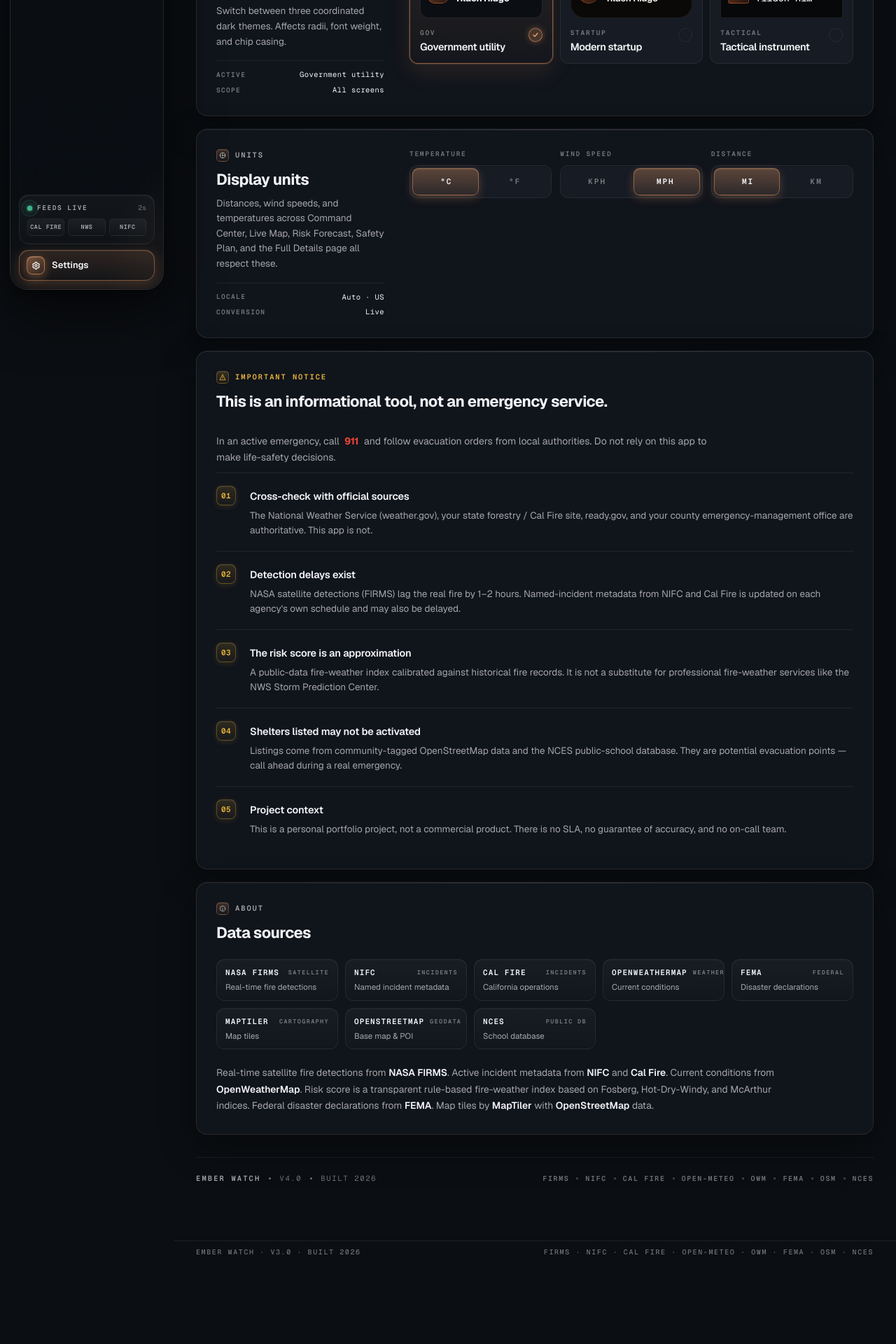
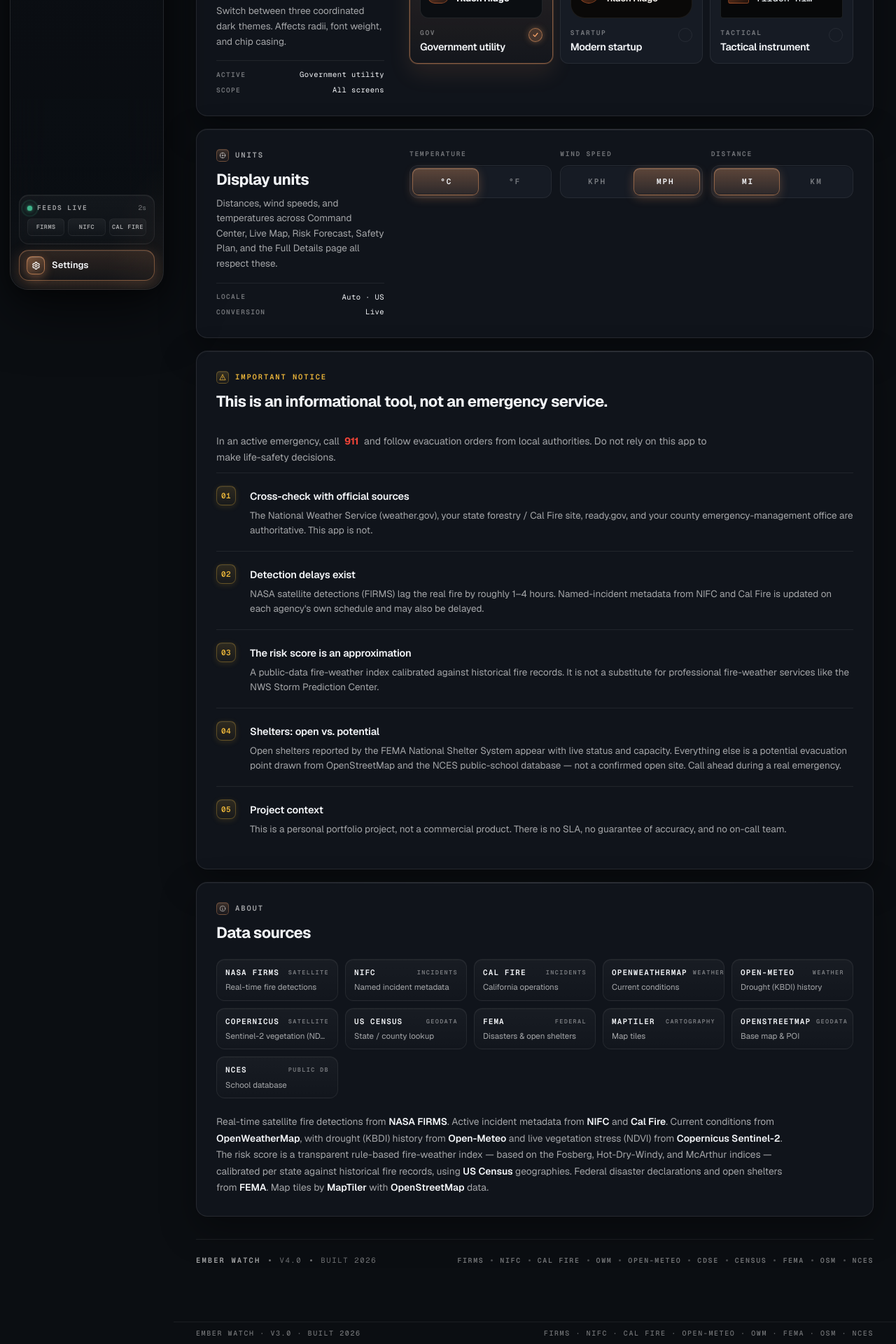
Before and after one commit to Sritan1/WatchFlame, a Next.js app in the folder web/: page /settings in a window 1280 px wide. Shown: the part 372-2292 px from the top of the page at 70% size. Before the commit the page ends 2176 px from the top, so only its background shows below. Built offline with nearby package versions, Linux system fonts and the light colour scheme; no server answers.

Commit message:
Rewrite the readme and clean up

```diff
--- a/web/components/Sidebar.tsx
+++ b/web/components/Sidebar.tsx
@@ -197,7 +197,7 @@ export function Sidebar({ riskColor }: { riskColor?: string }) {
               textTransform: ae.chipUpper ? 'uppercase' : 'none',
             }}
           >
-            Watch · v3
+            Watch · v4
           </span>
         </div>
       </div>
@@ -566,7 +566,7 @@ export function Sidebar({ riskColor }: { riskColor?: string }) {
           </span>
         </div>
         <div style={{ display: 'grid', gridTemplateColumns: '1fr 1fr 1fr', gap: 5 }}>
-          {['CAL FIRE', 'NWS', 'NIFC'].map((s) => (
+          {['FIRMS', 'NIFC', 'CAL FIRE'].map((s) => (
             <div
               key={s}
               style={{
--- a/web/components/safety/SafetyScreen.tsx
+++ b/web/components/safety/SafetyScreen.tsx
@@ -158,7 +158,7 @@ export function SafetyScreen() {
     <PageSection top={36} bottom={56}>
       <SectionEyebrow
         color="#E8B339"
-        right={`FEMA · CAL FIRE · NWS · synced ${new Date().toLocaleTimeString([], {
+        right={`FEMA · NIFC · CAL FIRE · synced ${new Date().toLocaleTimeString([], {
           hour: '2-digit',
           minute: '2-digit',
         })}`}
--- a/web/components/settings/SettingsScreen.tsx
+++ b/web/components/settings/SettingsScreen.tsx
@@ -258,7 +258,7 @@ export function SettingsScreen() {
               num={2}
               accentRgb={WARN_RGB}
               title="Detection delays exist"
-              body="NASA satellite detections (FIRMS) lag the real fire by 1–2 hours. Named-incident metadata from NIFC and Cal Fire is updated on each agency's own schedule and may also be delayed."
+              body="NASA satellite detections (FIRMS) lag the real fire by roughly 1–4 hours. Named-incident metadata from NIFC and Cal Fire is updated on each agency's own schedule and may also be delayed."
             />
             <NoticeBullet
               ae={ae}
@@ -271,8 +271,8 @@ export function SettingsScreen() {
               ae={ae}
               num={4}
               accentRgb={WARN_RGB}
-              title="Shelters listed may not be activated"
-              body="Listings come from community-tagged OpenStreetMap data and the NCES public-school database. They are potential evacuation points — call ahead during a real emergency."
+              title="Shelters: open vs. potential"
+              body="Open shelters reported by the FEMA National Shelter System appear with live status and capacity. Everything else is a potential evacuation point drawn from OpenStreetMap and the NCES public-school database — not a confirmed open site. Call ahead during a real emergency."
             />
             <NoticeBullet
               ae={ae}
@@ -306,7 +306,10 @@ export function SettingsScreen() {
             <SourceChip ae={ae} code="NIFC" kind="Incidents" label="Named incident metadata" />
             <SourceChip ae={ae} code="Cal Fire" kind="Incidents" label="California operations" />
             <SourceChip ae={ae} code="OpenWeatherMap" kind="Weather" label="Current conditions" />
-            <SourceChip ae={ae} code="FEMA" kind="Federal" label="Disaster declarations" />
+            <SourceChip ae={ae} code="Open-Meteo" kind="Weather" label="Drought (KBDI) history" />
+            <SourceChip ae={ae} code="Copernicus" kind="Satellite" label="Sentinel-2 vegetation (NDVI)" />
+            <SourceChip ae={ae} code="US Census" kind="Geodata" label="State / county lookup" />
+            <SourceChip ae={ae} code="FEMA" kind="Federal" label="Disasters & open shelters" />
             <SourceChip ae={ae} code="MapTiler" kind="Cartography" label="Map tiles" />
             <SourceChip ae={ae} code="OpenStreetMap" kind="Geodata" label="Base map & POI" />
             <SourceChip ae={ae} code="NCES" kind="Public DB" label="School database" />
@@ -325,7 +328,10 @@ export function SettingsScreen() {
             <strong style={{ color: ae.text, fontWeight: 600 }}>NASA FIRMS</strong>. Active incident metadata from{' '}
             <strong style={{ color: ae.text, fontWeight: 600 }}>NIFC</strong> and{' '}
             <strong style={{ color: ae.text, fontWeight: 600 }}>Cal Fire</strong>. Current conditions from{' '}
-            <strong style={{ color: ae.text, fontWeight: 600 }}>OpenWeatherMap</strong>. Risk score is a transparent rule-based fire-weather index based on Fosberg, Hot-Dry-Windy, and McArthur indices. Federal disaster declarations from{' '}
+            <strong style={{ color: ae.text, fontWeight: 600 }}>OpenWeatherMap</strong>, with drought (KBDI) history from{' '}
+            <strong style={{ color: ae.text, fontWeight: 600 }}>Open-Meteo</strong> and live vegetation stress (NDVI) from{' '}
+            <strong style={{ color: ae.text, fontWeight: 600 }}>Copernicus Sentinel-2</strong>. The risk score is a transparent rule-based fire-weather index — based on the Fosberg, Hot-Dry-Windy, and McArthur indices — calibrated per state against historical fire records, using{' '}
+            <strong style={{ color: ae.text, fontWeight: 600 }}>US Census</strong> geographies. Federal disaster declarations and open shelters from{' '}
             <strong style={{ color: ae.text, fontWeight: 600 }}>FEMA</strong>. Map tiles by{' '}
             <strong style={{ color: ae.text, fontWeight: 600 }}>MapTiler</strong> with{' '}
             <strong style={{ color: ae.text, fontWeight: 600 }}>OpenStreetMap</strong> data.
@@ -385,7 +391,7 @@ export function SettingsScreen() {
           </div>
 
           <div style={{ display: 'flex', alignItems: 'center', gap: 10, flexWrap: 'wrap' }}>
-            {(['FIRMS', 'NIFC', 'CAL FIRE', 'OPEN-METEO', 'OWM', 'FEMA', 'OSM', 'NCES'] as const).map(
+            {(['FIRMS', 'NIFC', 'CAL FIRE', 'OWM', 'OPEN-METEO', 'CDSE', 'CENSUS', 'FEMA', 'OSM', 'NCES'] as const).map(
               (s, i, arr) => (
                 <div key={s} style={{ display: 'flex', alignItems: 'center', gap: 10 }}>
                   <span
--- a/web/components/status/StatusScreen.tsx
+++ b/web/components/status/StatusScreen.tsx
@@ -280,7 +280,7 @@ export function StatusScreen() {
             color={isAlarming ? r.color : ae.textDim}
             right={`${
               weather.isFetching || !weather.data ? 'Updating' : weather.data.location.name
-            } · CAL FIRE · NWS`}
+            } · FIRMS · NIFC`}
           >
             {isAlarming ? 'Active Threat · ' : 'Status · '}{loc.label}
           </SectionEyebrow>
@@ -724,7 +724,7 @@ function ConditionsCard({
               maxWidth: '60%',
             }}
           >
-            NWS · {locationName}
+            OWM · {locationName}
           </span>
         </div>
         <div
--- a/web/components/ui/SectionEyebrow.tsx
+++ b/web/components/ui/SectionEyebrow.tsx
@@ -3,7 +3,7 @@
 import { useAesthetic } from '@/lib/aesthetic';
 
 /** Eyebrow + optional right-side meta — the section divider used above every
- *  page block (e.g. "STATUS · Berkeley, CA … Updated 2m ago · CAL FIRE · NWS"). */
+ *  page block (e.g. "STATUS · Berkeley, CA … Updated 2m ago · FIRMS · NIFC"). */
 export function SectionEyebrow({
   children,
   color,
```
Also changed, not shown: 1 other file (tests, documents, lock files or other folders).
